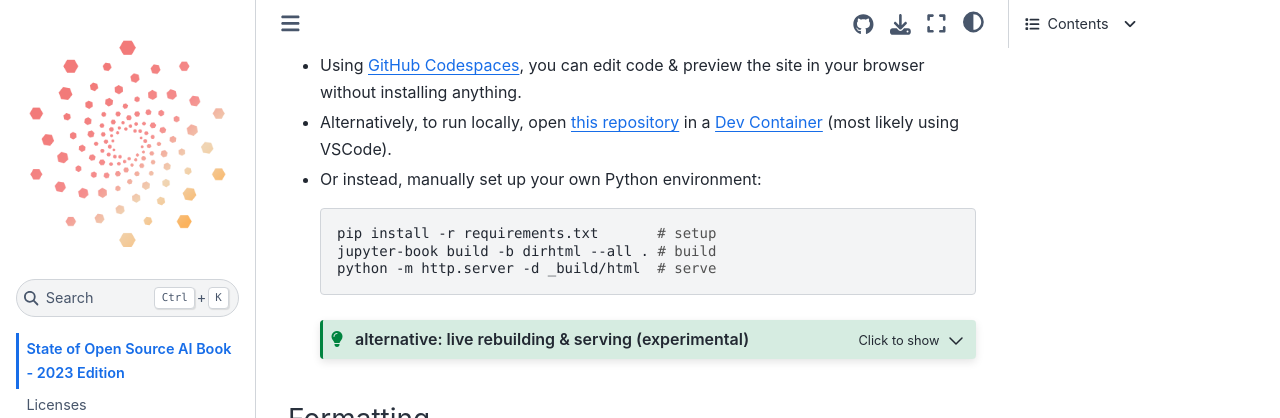
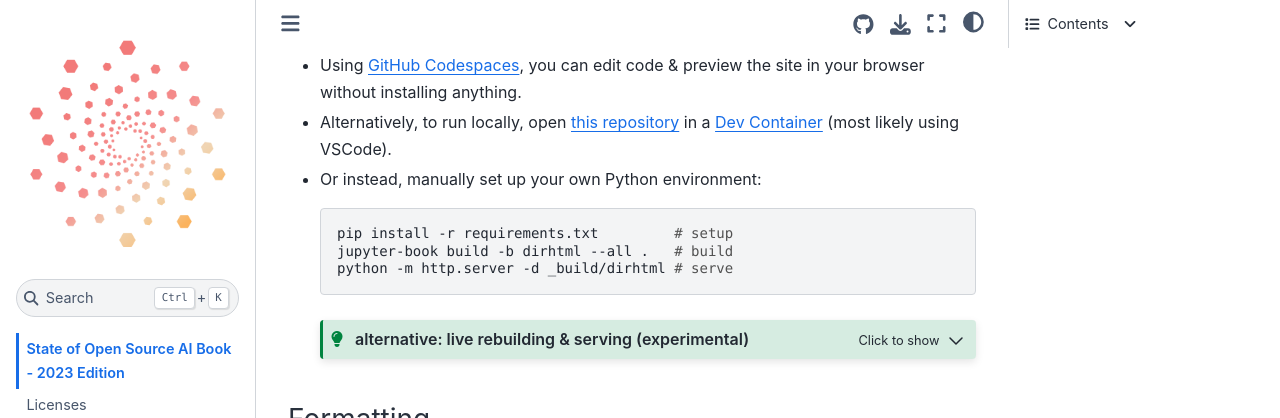
Before and after one commit to premAI-io/state-of-open-source-ai, a Jupyter Book: the page built from index.md, in a window 1280 px wide and 900 px high, scrolled down 1850 px. Shown: the top 418 px of the window. Built offline with Jupyter Book 1.0.4 settings and Sphinx 7.4.7 and the Sphinx Book theme 1.1.4, drawn with Linux system fonts in a browser that asks for light colours; cross-references to code outside the pages are shown as plain code.

Commit message:
deploy: fix dirhtml output path

`````diff
--- a/index.md
+++ b/index.md
@@ -65,9 +65,9 @@ We understand that the current open source ecosystem is moving at light-speed. T
 - Or instead, manually set up your own Python environment:
 
   ```sh
-  pip install -r requirements.txt       # setup
-  jupyter-book build -b dirhtml --all . # build
-  python -m http.server -d _build/html  # serve
+  pip install -r requirements.txt         # setup
+  jupyter-book build -b dirhtml --all .   # build
+  python -m http.server -d _build/dirhtml # serve
   ```
 
   ````{admonition} alternative: live rebuilding & serving (experimental)
@@ -75,7 +75,7 @@ We understand that the current open source ecosystem is moving at light-speed. T
   ```sh
   pip install -r requirements.txt sphinx-autobuild # setup
   jupyter-book config sphinx .                     # config
-  sphinx-autobuild -b dirhtml . _build/html        # build-serve
+  sphinx-autobuild -b dirhtml . _build/dirhtml     # build-serve
   ```
   ````
 
`````
Also changed, not shown: .devcontainer.json, 1 other file.
